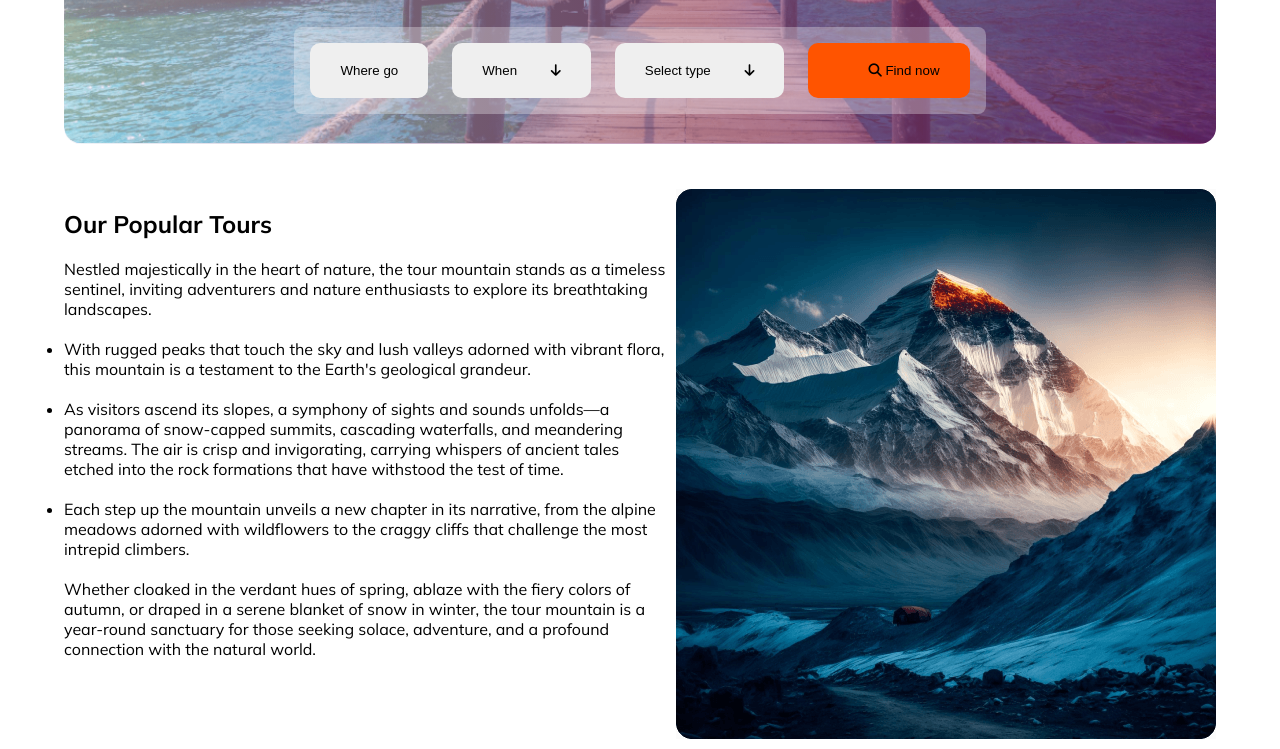
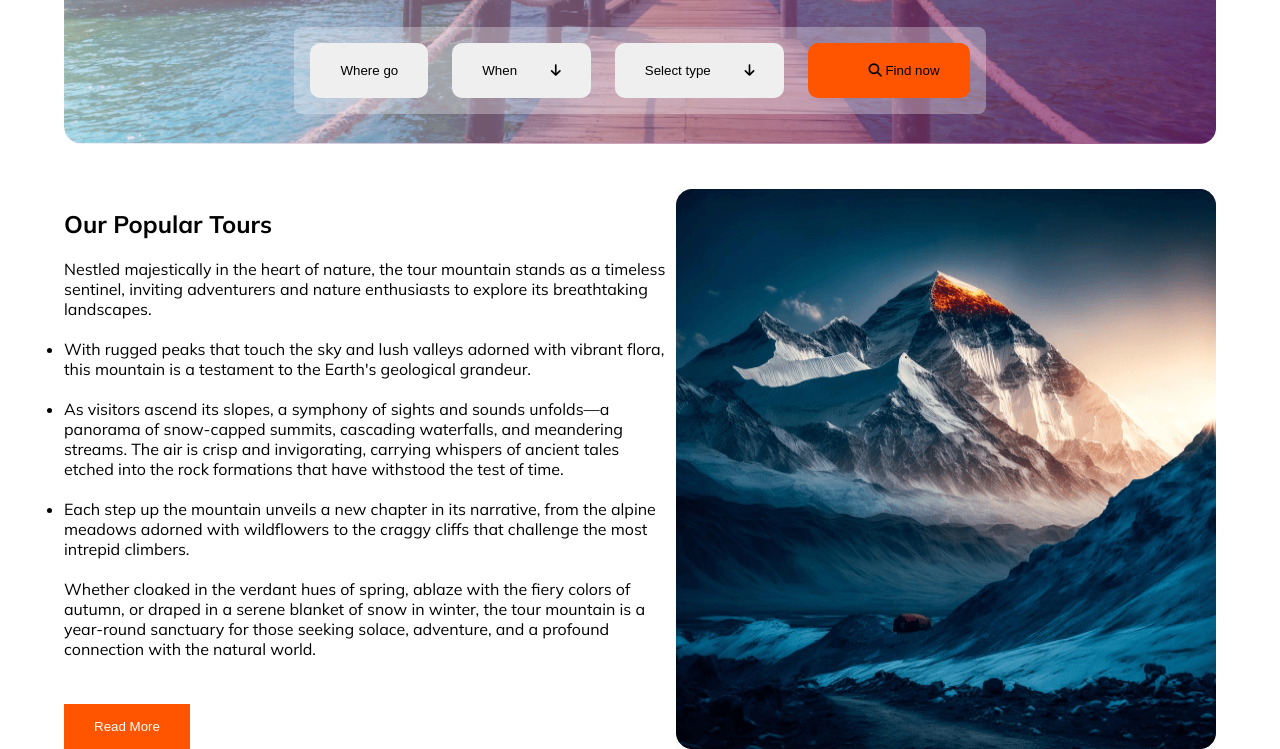
Before and after one commit to hmnoman95/my-travel-website, a plain HTML site: page index.html in a window 1280 px wide. Shown: the part 478-1227 px from the top of the page. Drawn offline with Linux system fonts and the light colour scheme.

Commit message:
btn added in main section

```diff
--- a/index.html
+++ b/index.html
@@ -50,6 +50,7 @@
                     <li>Each step up the mountain unveils a new chapter in its narrative, from the alpine meadows adorned with wildflowers to the craggy cliffs that challenge the most intrepid climbers. </li>
                     <p>Whether cloaked in the verdant hues of spring, ablaze with the fiery colors of autumn, or draped in a serene blanket of snow in winter, the tour mountain is a year-round sanctuary for those seeking solace, adventure, and a profound connection with the natural world.</p>
                 </ul>
+                <button class="btn-primary read-more">Read More</button>
             </div>
             <img src="images/rectangle4.png" alt="">
         </div>
--- a/style/style.css
+++ b/style/style.css
@@ -156,7 +156,13 @@ nav ul li a {
 .popular-content h2, p, ul>li{
     padding-top: 20px;
 }
-
+.read-more{
+    margin-top: 45px;
+    padding: 15px 30px 15px 30px;
+    text-align: left;
+    border: #FFF;
+    color: #FFF;
+}
 /* Responsive section */
 @media screen and (max-width: 600px) {
     nav ul {
@@ -174,7 +180,7 @@ nav ul li a {
         align-items: center;
         grid-template-columns: repeat(1, 1fr);
         row-gap: 10px;
-        */ padding: 20px 80px;
+        padding: 20px 80px;
     }
 
     .input {
@@ -183,7 +189,7 @@ nav ul li a {
         align-items: center;
         grid-template-columns: repeat(1, 1fr);
         row-gap: 10px;
-        */ padding: 20px 80px;
+        padding: 20px 80px;
     }
 
     .container {
```
